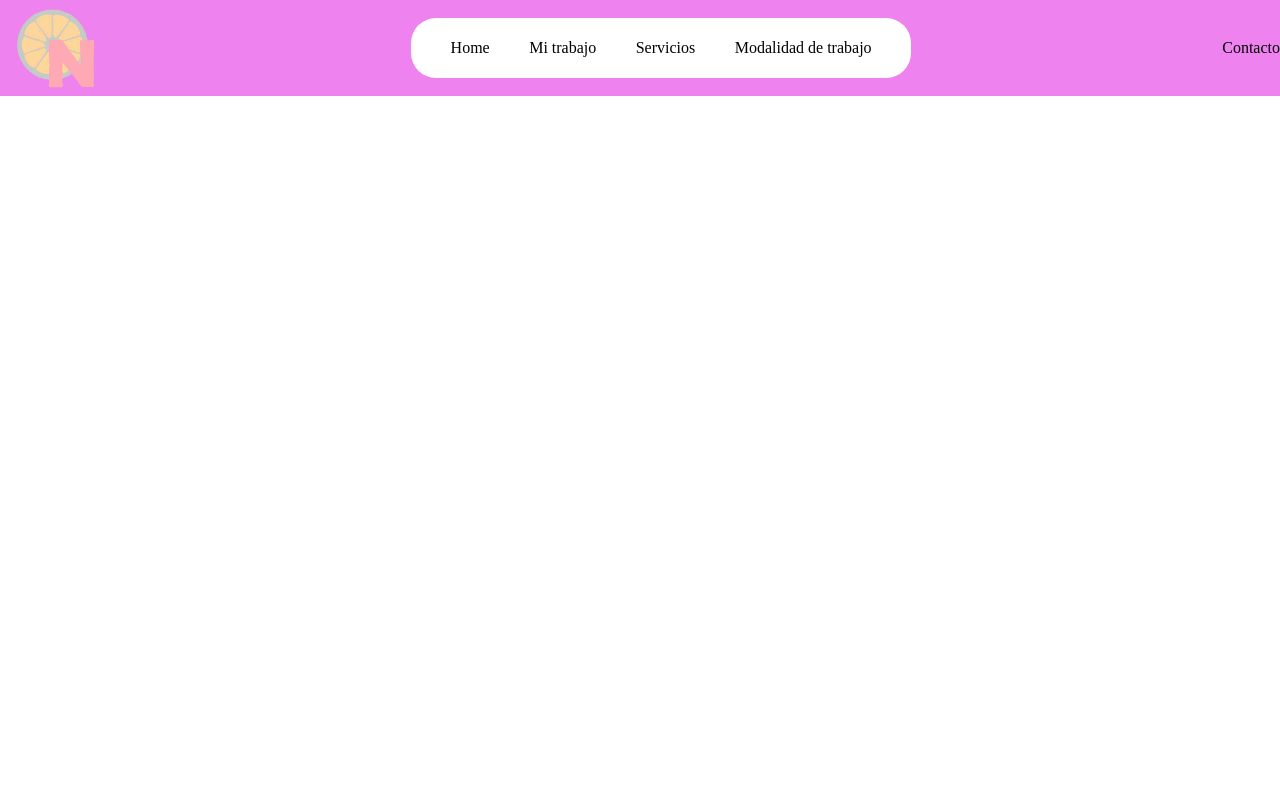
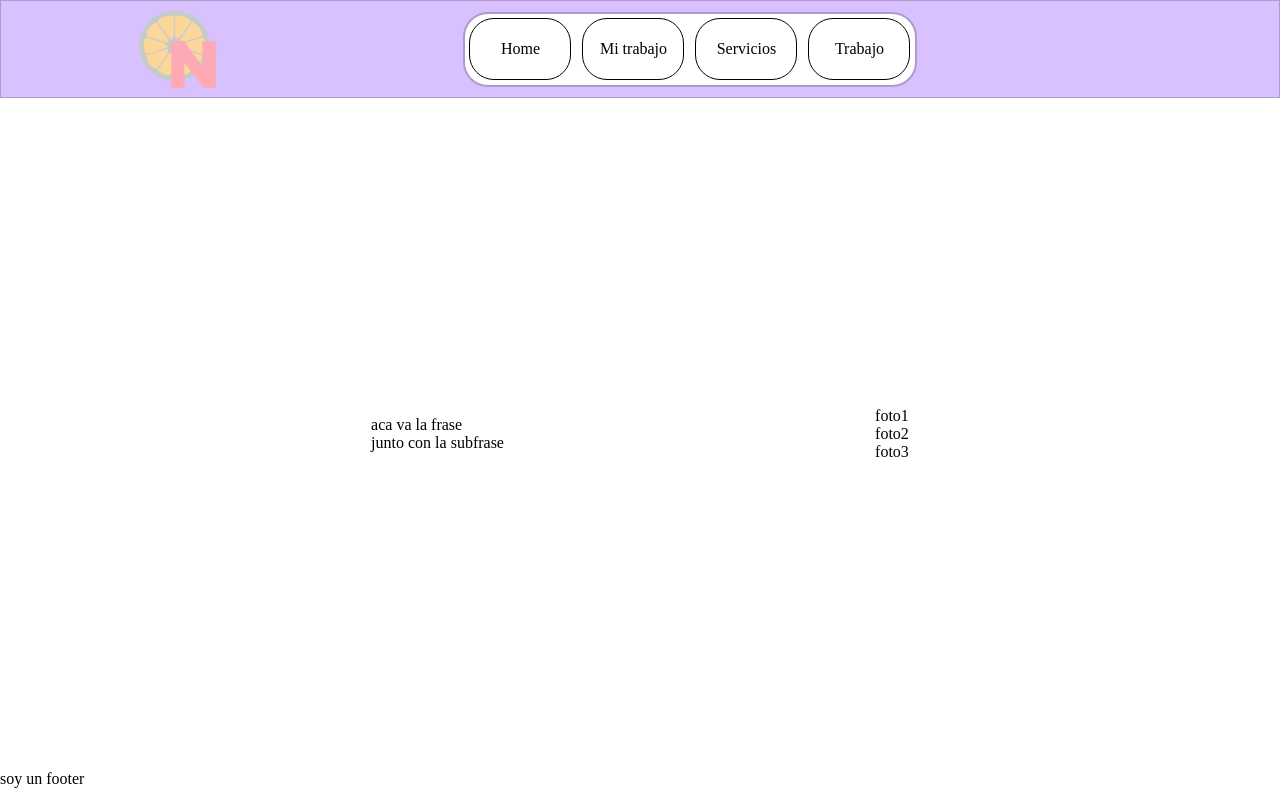
Before and after one commit to Bromualdo/LegstraNutricion, a plain HTML site: page index.html in a window 1280 px wide. Drawn offline with Linux system fonts and the light colour scheme.

Commit message:
aplicado flexbox

```diff
--- a/index.html
+++ b/index.html
@@ -8,17 +8,25 @@
     <title>Legstra Nutricion</title>
 </head>
 <body>
-    <nav>
+    <header>
         <div id="logo"></div>
         <ul id="flexbar">
-            <li>Home</li>
-            <li>Mi trabajo</li>
-            <li>Servicios</li>
-            <li>Modalidad de trabajo</li>
+            <li id="home">Home</li>
+            <li id="trabajo">Mi trabajo</li>
+            <li id="servicios">Servicios</li>
+            <li id="modTrabajo">Trabajo</li>
         </ul>
-        <div id="contacto">Contacto</div>
-    </nav>
+        <div></div>
+    </header>
 
-
+    <div id="mediaPagina">
+        <div id="frase">aca va la frase<p>junto con la subfrase</p></div>
+        <div id="portraits">
+            <div id="pic1">foto1</div>
+            <div id="pic2">foto2</div>
+            <div id="pic3">foto3</div>
+        </div>
+    </div>
+    <footer>soy un footer</footer>
 </body>
 </html>
--- a/style.css
+++ b/style.css
@@ -4,15 +4,15 @@
     box-sizing: content-box;
 }
 
-nav {
+header {
     height :6rem;
-    background-color: violet;
+    background-color: rgb(217, 192, 255);
     display: flex;
     flex-direction: row;
     flex-wrap: nowrap;
-    justify-content:space-between;
+    justify-content:space-around;
     align-items: center;
-
+    border: 1px solid rgb(174, 155, 202);
 
 }
 
@@ -26,18 +26,38 @@ nav {
 }
 
 #flexbar{
-    background-color: white;
-    height: 60px;
-    width: 500px;
+
+     background-color: white;
     display: flex;
-    justify-content: space-evenly;
+    flex-direction: row;
+    justify-content: space-between;
     align-items: center;
     border-radius: 25px;
-
+    min-width: 450px;
+    border: 2px solid rgb(174, 155, 202);
 
 }
 
 #flexbar li{
-    list-style: none;
-    display: block;
+      min-width: 100px;
+      min-height: 60px;
+      list-style: none;
+      border-radius: 25px;
+      border: 1px solid black;
+      display: flex;
+      align-items: center;
+      justify-content: center;
+      margin: 1% 1% 1% 1%;
+
 }
+
+
+
+#mediaPagina{
+    width: 100%;
+    height: 85%;
+    display:flex;
+    align-items: center;
+    justify-content: space-evenly;
+    min-height: 84vh;
+}
```
